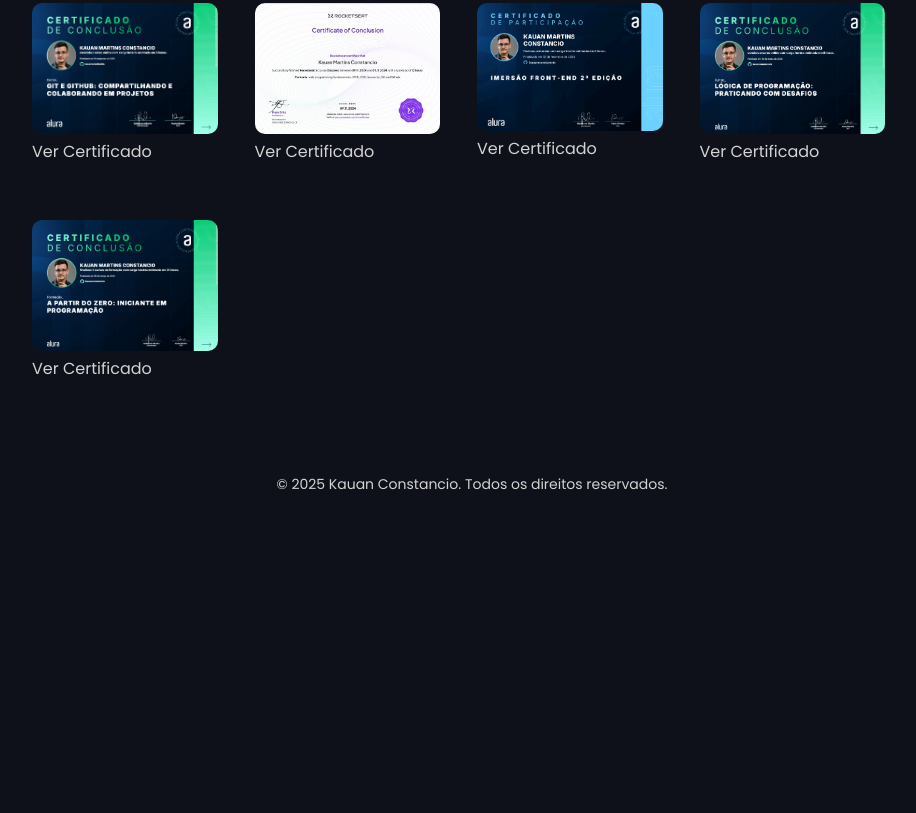
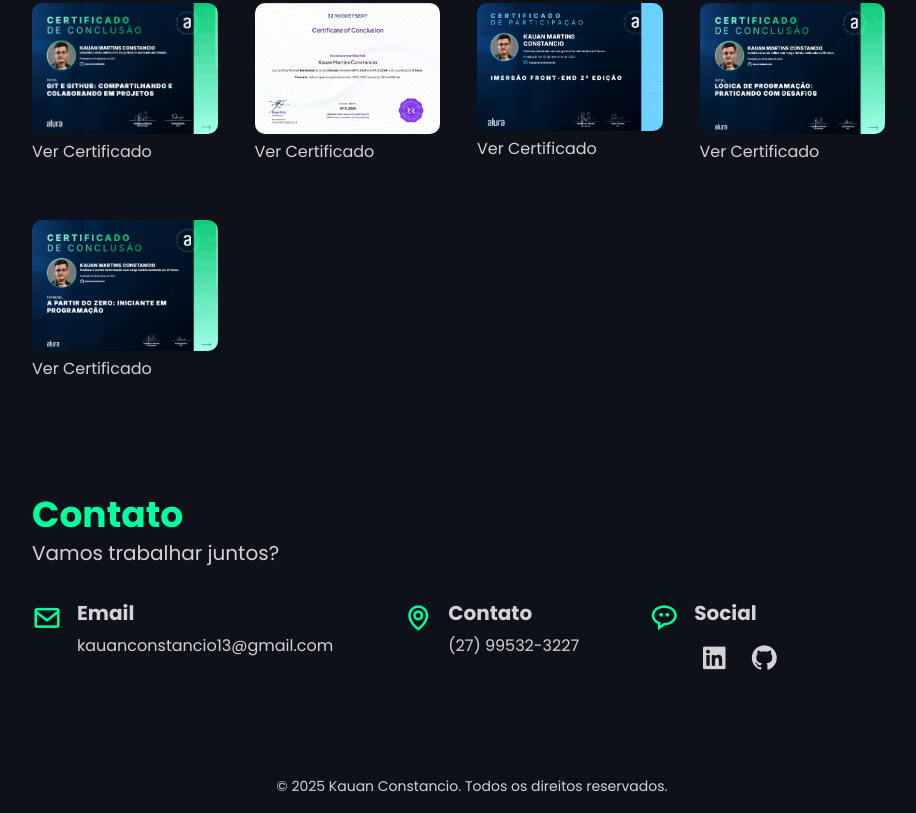
Before and after one commit to kauanconstancio/Portfolio-KauanConstancio, a plain HTML site: page index.html in a window 1280 px wide. Shown: the part 3810-4623 px from the top of the page, without its empty margins (168-1084 px from the left). Before the commit the page ends 4321 px from the top, so only its background shows below. Drawn offline with nearby package versions, Linux system fonts and the light colour scheme.

Commit message:
finalizado section de "contato" e responsividade

```diff
--- a/index.html
+++ b/index.html
@@ -5,6 +5,7 @@
     <meta name="viewport" content="width=device-width, initial-scale=1.0">
     <title>Kauan Constancio - Portfólio</title>
     <link rel="stylesheet" href="style.css">
+    <link href='https://unpkg.com/boxicons@2.1.4/css/boxicons.min.css' rel='stylesheet'>
 </head>
 <body>
     <header class="header">
@@ -154,6 +155,42 @@
             <ul id="listaCertificados"></ul>
         </div>
     </section>
+    <section class="contact" id="contact">
+        <div class="title">
+            <h2 >Contato</h2>
+            <p>Vamos trabalhar juntos?</p>
+        </div>
+        <ul>
+            <li>
+                <i class='bx bx-envelope'></i>
+                <div class="contact-infos">
+                    <h2>Email</h2>
+                    <p>kauanconstancio13@gmail.com</p>
+                </div>
+            </li>
+            <li>
+                <i class='bx bx-map' ></i>
+                <div class="contact-infos">
+                    <h2>Contato</h2>
+                    <p>(27) 99532-3227</p>
+                </div>
+            </li>
+            <li>
+                <i class='bx bx-message-rounded-dots'></i>
+                <div class="contact-infos">
+                    <h2>Social</h2>
+                    <div class="social">
+                        <a href="">
+                            <i class='bx bxl-linkedin-square' ></i>
+                        </a>
+                        <a href="">
+                            <i class='bx bxl-github' ></i>
+                        </a>
+                    </div>
+                </div>
+            </li>
+        </ul>
+    </section>
     <footer class="footer">
         <p>&copy; 2025 Kauan Constancio. Todos os direitos reservados.</p>
     </footer>
--- a/style.scss
+++ b/style.scss
@@ -26,5 +26,6 @@ body {
 @import "styles/tecnologies";
 @import "styles/projects";
 @import "styles/certificates";
+@import "styles/contact";
 @import "styles/footer";
 @import "styles/responsividade";
--- /dev/null
+++ b/styles/_contact.scss
@@ -0,0 +1,59 @@
+.contact{
+    display: flex;
+    flex-direction: column;
+    gap: 40px;
+    margin-top: 120px;
+    .title{
+        display: flex;
+        flex-direction: column;
+        gap: 10px;
+        h2{
+            font-size: var(--title-font);
+            color: var(--neon-green);
+        }
+        p{
+            font-size: 20px;
+        }
+    }
+    ul{
+        display: flex;
+        // flex-direction: column;
+        gap: 70px;
+        // justify-content: space-between;
+        li{
+            display: flex;
+            // align-items: center;
+            gap: 15px;
+            i{
+                font-size: 30px;
+                color: var(--neon-green);
+            }
+            .contact-infos{
+                display: flex;
+                flex-direction: column;
+                gap: 15px;
+                h2{
+                    font-size: 20px;
+                }
+                .social{
+                    display: flex;
+                    gap: 10px;
+                    a{
+                        padding: 5px;
+                        transition: all 0.1s linear;
+                        border-radius: 50%;
+                        i{
+                            color: var(--primary-color);
+                        }
+                    }
+                    a:hover{
+                        background-color: var(--neon-green);
+                        i{
+                            color: var(--background-color);
+                        }
+                    }
+                }
+            }
+        }
+    }
+}
--- a/styles/_responsividade.scss
+++ b/styles/_responsividade.scss
@@ -152,16 +152,32 @@
                 display: none;
             }
         }
+        .skills{
+            .skills-infos{
+                display: flex;
+                flex-direction: column;
+                .skills-formations{
+                    .skills-formations-card{
+                        .skills-formations-title{
+                            h2{
+                                font-size: 16px;
+                                width: 70%;
+                            }
+                        }
+                    }
+                }
+            }
+        }
         .tecnologies{
             margin: 40px 0 0 0;
             h2{
                 font-size: 24px;
             }
-            .slider{
-                .img{
-                    display: flex;
-                    flex-wrap: wrap;
-                    justify-content: center;
+            .tecnologies-cards{
+                display: flex;
+                flex-direction: column;
+                .card{
+                    width: 100%;
                 }
             }
         }
@@ -206,18 +222,23 @@
             }
             .certificate{
                 ul{
-                    display: flex;
-                    flex-wrap: wrap;
-                    justify-content: center;
+                    display: grid;
+                    grid-template-columns: 1fr 1fr;
                     li{
                         display: flex;
                         flex-direction: column;
                         img{
-                            width: 35vw;
+                            width: 100%;
                         }
                     }
                 }
             }
         }
+        .contact{
+            ul{
+                display: flex;
+                flex-direction: column;
+            }
+        }
     }
 }
```
Also changed, not shown: style.css, 1 other file.
